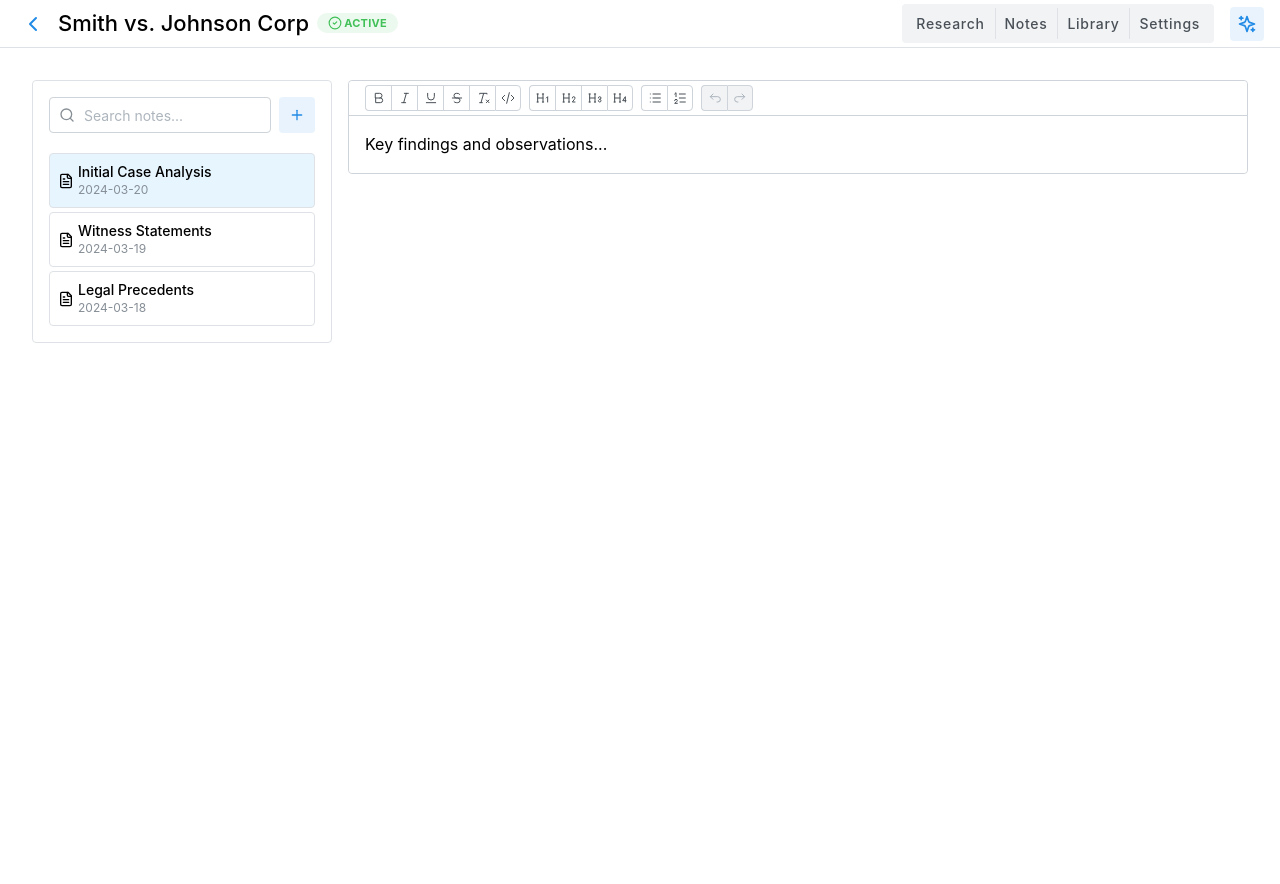
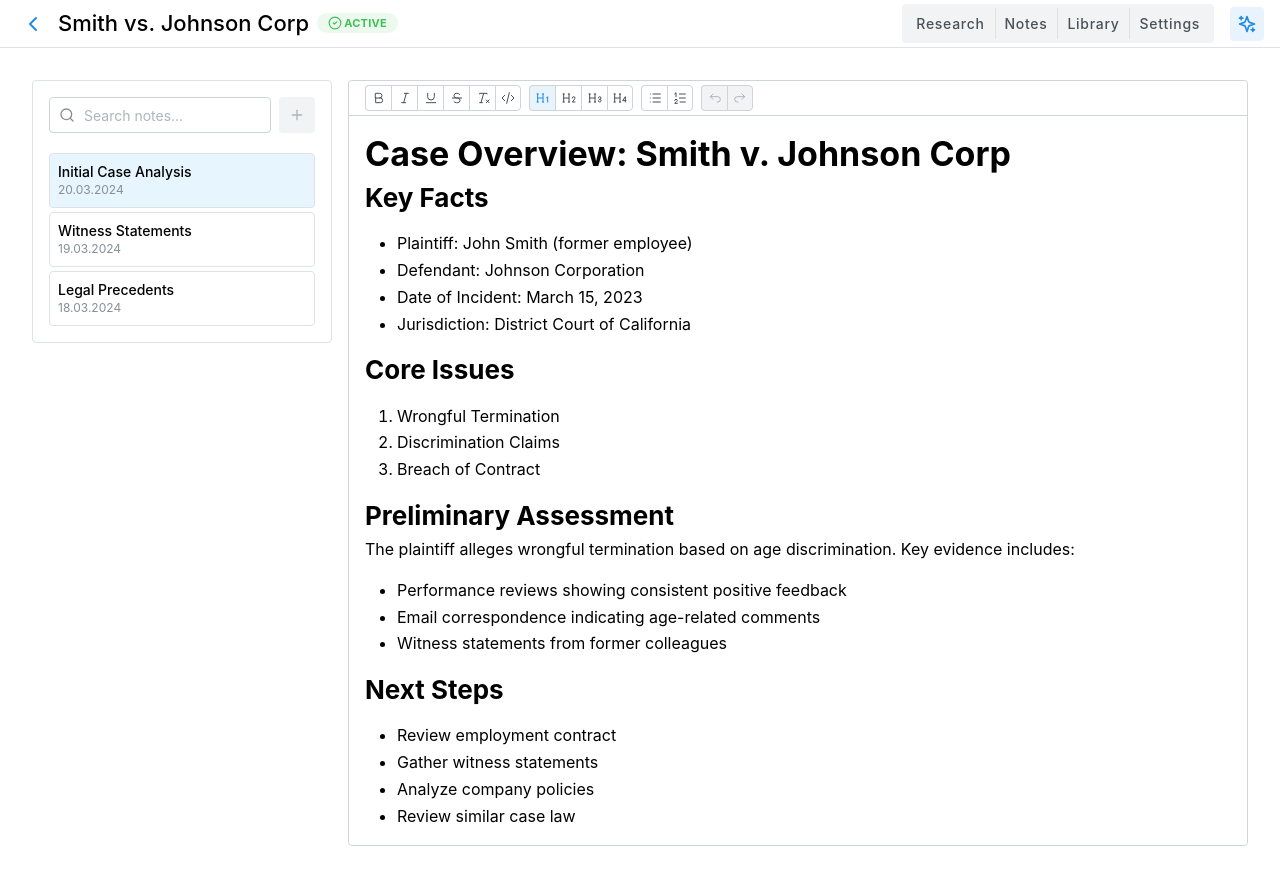
Before and after one commit to michaelcamper/kasy, a Next.js app: page /case/1/notes in a window 1280 px wide. Shown: the top 884 px of the page. Before the commit the page ends 800 px from the top, so only its background shows below. Built offline with nearby package versions, Linux system fonts and the light colour scheme.

Commit message:
imrpove notes

```diff
--- a/components/case/NotesEditor.tsx
+++ b/components/case/NotesEditor.tsx
@@ -6,6 +6,7 @@ import { RichTextEditor } from '@mantine/tiptap';
 import { useEditor } from '@tiptap/react';
 import StarterKit from '@tiptap/starter-kit';
 import { Search, Plus, FileText } from 'lucide-react';
+import dayjs from 'dayjs';
 
 interface Note {
   id: string;
@@ -18,19 +19,115 @@ const MOCK_NOTES: Note[] = [
   {
     id: '1',
     title: 'Initial Case Analysis',
-    content: 'Key findings and observations...',
+    content: `<h1>Case Overview: Smith v. Johnson Corp</h1>
+
+<h2>Key Facts</h2>
+<ul>
+  <li>Plaintiff: John Smith (former employee)</li>
+  <li>Defendant: Johnson Corporation</li>
+  <li>Date of Incident: March 15, 2023</li>
+  <li>Jurisdiction: District Court of California</li>
+</ul>
+
+<h2>Core Issues</h2>
+<ol>
+  <li>Wrongful Termination</li>
+  <li>Discrimination Claims</li>
+  <li>Breach of Contract</li>
+</ol>
+
+<h2>Preliminary Assessment</h2>
+<p>The plaintiff alleges wrongful termination based on age discrimination. Key evidence includes:</p>
+<ul>
+  <li>Performance reviews showing consistent positive feedback</li>
+  <li>Email correspondence indicating age-related comments</li>
+  <li>Witness statements from former colleagues</li>
+</ul>
+
+<h2>Next Steps</h2>
+<ul>
+  <li>Review employment contract</li>
+  <li>Gather witness statements</li>
+  <li>Analyze company policies</li>
+  <li>Review similar case law</li>
+</ul>`,
     lastEdited: '2024-03-20',
   },
   {
     id: '2',
     title: 'Witness Statements',
-    content: 'Summary of witness testimonies...',
+    content: `<h1>Witness Testimonies</h1>
+
+<h2>Sarah Wilson (Former HR Manager)</h2>
+<ul>
+  <li>Employed at Johnson Corp: 2018-2023</li>
+  <li>Key Points:
+    <ul>
+      <li>Observed age-related comments in management meetings</li>
+      <li>Documented performance review discrepancies</li>
+      <li>Witnessed discriminatory hiring practices</li>
+    </ul>
+  </li>
+</ul>
+
+<h2>Michael Chen (Former Team Lead)</h2>
+<ul>
+  <li>Employed at Johnson Corp: 2020-2023</li>
+  <li>Testimony:
+    <ul>
+      <li>Plaintiff was consistently top performer</li>
+      <li>Noticed pattern of older employees being let go</li>
+      <li>Has email evidence of discriminatory remarks</li>
+    </ul>
+  </li>
+</ul>
+
+<h2>Emily Rodriguez (Current Employee)</h2>
+<ul>
+  <li>Still employed at Johnson Corp</li>
+  <li>Observations:
+    <ul>
+      <li>Confirms plaintiff's work quality</li>
+      <li>Witnessed management's treatment of older employees</li>
+      <li>Has relevant documentation</li>
+    </ul>
+  </li>
+</ul>`,
     lastEdited: '2024-03-19',
   },
   {
     id: '3',
     title: 'Legal Precedents',
-    content: 'Relevant case law references...',
+    content: `<h1>Relevant Case Law</h1>
+
+<h2>Age Discrimination Cases</h2>
+<ol>
+  <li><strong>O'Connor v. Consolidated Coin Caterers Corp. (1996)</strong>
+    <ul>
+      <li>Key Holding: Plaintiff need not be replaced by someone outside protected class</li>
+      <li>Relevance: Supports our position on discriminatory intent</li>
+    </ul>
+  </li>
+  <li><strong>Gross v. FBL Financial Services (2009)</strong>
+    <ul>
+      <li>Key Holding: "But-for" causation standard</li>
+      <li>Impact: Strengthens our burden of proof</li>
+    </ul>
+  </li>
+  <li><strong>Babb v. Wilkie (2020)</strong>
+    <ul>
+      <li>Key Holding: Age need not be sole factor</li>
+      <li>Application: Supports mixed-motive theory</li>
+    </ul>
+  </li>
+</ol>
+
+<h2>Recent Developments</h2>
+<ul>
+  <li>Recent 9th Circuit decisions favor plaintiffs</li>
+  <li>New EEOC guidelines on age discrimination</li>
+  <li>Emerging trends in age discrimination litigation</li>
+</ul>`,
     lastEdited: '2024-03-18',
   },
 ];
@@ -53,7 +150,7 @@ export function NotesEditor() {
   }
 
   return (
-    <Group align="flex-start" gap="md">
+    <Group align="flex-start" gap="md" pb="xl">
       {/* Left Sidebar - Notes List */}
       <Paper withBorder style={{ width: 300 }}>
         <Stack gap="xs" p="md">
@@ -66,7 +163,7 @@ export function NotesEditor() {
               onChange={e => setSearchQuery(e.currentTarget.value)}
             />
 
-            <ActionIcon variant="light" size="input-sm">
+            <ActionIcon variant="light" size="input-sm" disabled>
               <Plus size={16} />
             </ActionIcon>
           </Flex>
@@ -89,13 +186,12 @@ export function NotesEditor() {
                   }}
                 >
                   <Group gap="xs">
-                    <FileText size={16} />
                     <div style={{ flex: 1 }}>
                       <Text size="sm" fw={500} truncate>
                         {note.title}
                       </Text>
                       <Text size="xs" c="dimmed">
-                        {note.lastEdited}
+                        {dayjs(note.lastEdited).format('DD.MM.YYYY')}
                       </Text>
                     </div>
                   </Group>
@@ -107,7 +203,7 @@ export function NotesEditor() {
       </Paper>
 
       {/* Right Side - Editor */}
-      <RichTextEditor flex={1} editor={editor} style={{ height: '100%' }}>
+      <RichTextEditor editor={editor} flex={1}>
         <RichTextEditor.Toolbar sticky stickyOffset={60}>
           <RichTextEditor.ControlsGroup>
             <RichTextEditor.Bold />
```
